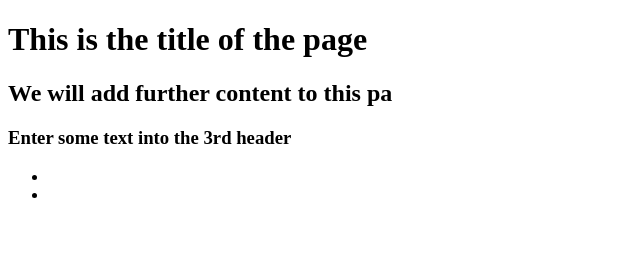
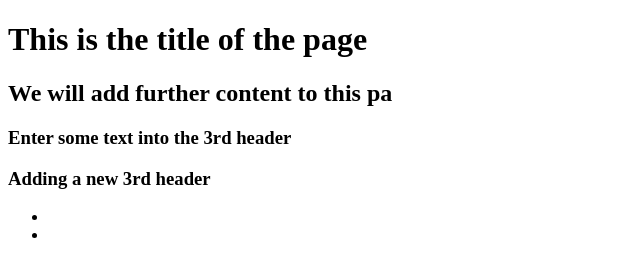
Before and after one commit to JWikk/practice_repo, a plain HTML site: page index.html in a window 1280 px wide. Shown: the whole page, without its empty margins (0-640 px from the left). Drawn offline with Linux system fonts and the light colour scheme.

Commit message:
adding another 3rd header

```diff
--- a/index.html
+++ b/index.html
@@ -8,6 +8,7 @@
 	<h1>This is the title of the page</h1>
 	<h2>We will add further content to this pa</h2>
 	<h3>Enter some text into the 3rd header</h3>
+	<h3>Adding a new 3rd header</h3>
 	<ul>
 		<li></li>
 		<li></li>
```
